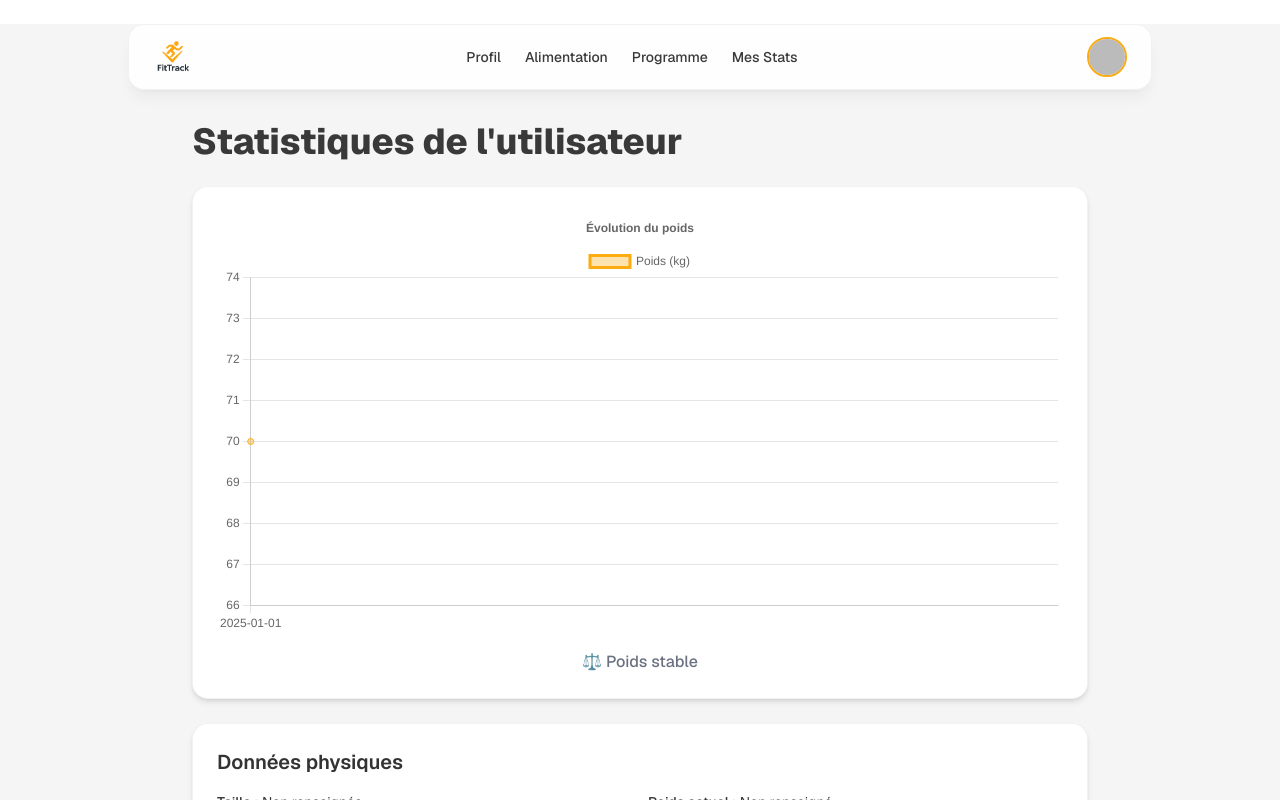
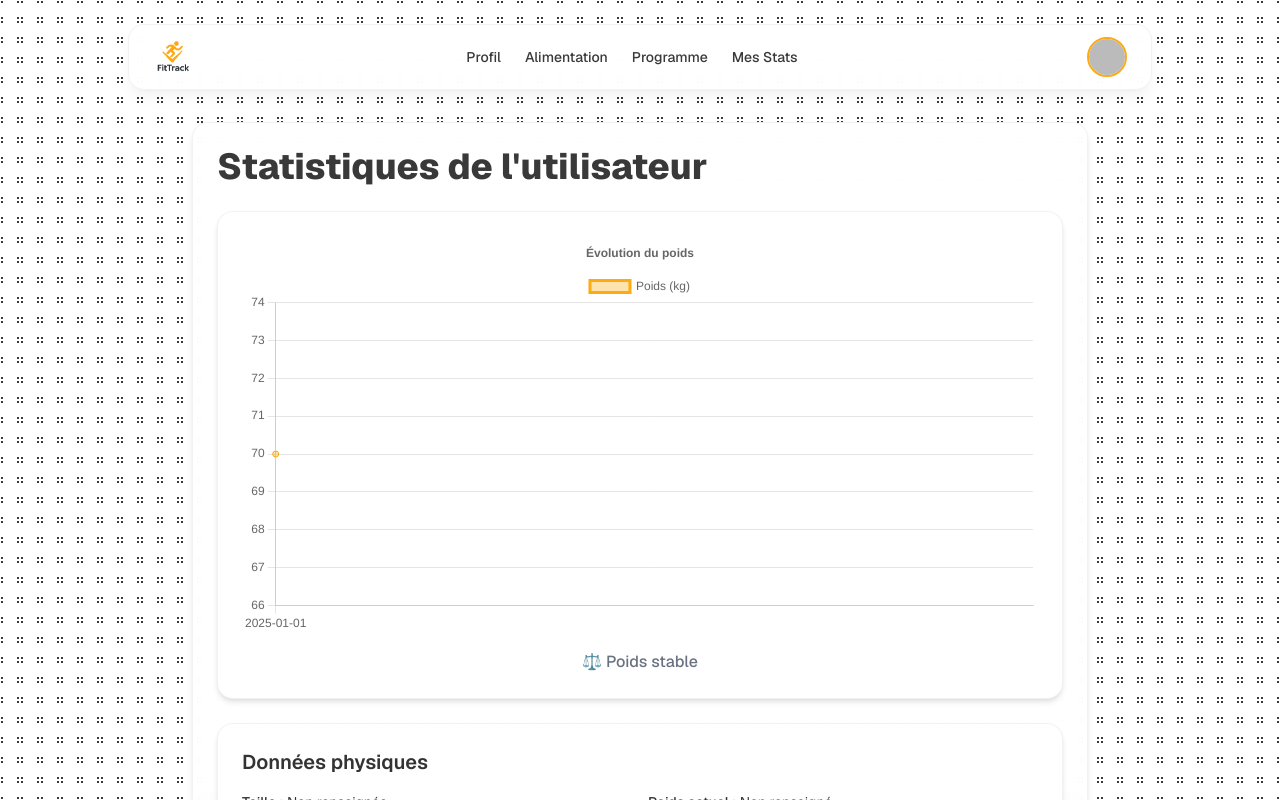
Before and after one commit to Muhammed-Ali19/fitTrack, a Next.js app: page /stats in a window 1280 px wide. Shown: the top 800 px of the page. Built offline with nearby package versions, Linux system fonts and the light colour scheme; no server answers; the database is empty; sample sign-in values are in the browser's storage.

Commit message:
Nouveau pattern sur toute les pages

```diff
--- a/src/app/alimentation/page.tsx
+++ b/src/app/alimentation/page.tsx
@@ -16,6 +16,7 @@
     writeBatch,
 } from "firebase/firestore";
 import { ensureDailyMealsFresh, getCurrentDayKey, readDailyMeals, writeDailyMeals } from "@/lib/dailyMealStorage";
+import PatternBackground from "../components/PatternV2";
 
 type NutritionItem = {
     name: string;
@@ -157,16 +158,16 @@
                     typeof data.nutrition?.targetKcal === "number"
                         ? Math.round(data.nutrition.targetKcal)
                         : typeof data.nutrition?.maintenanceKcal === "number"
-                        ? Math.round(data.nutrition.maintenanceKcal)
-                        : null;
+                            ? Math.round(data.nutrition.maintenanceKcal)
+                            : null;
                 const hydrationTarget = data.hydration?.targetLiters;
                 const lastWaterEstimate = data.metrics?.lastWaterIntakeL;
                 const resolvedWaterGoal =
                     typeof hydrationTarget === "number"
                         ? Number(hydrationTarget.toFixed(2))
                         : typeof lastWaterEstimate === "number"
-                        ? Number(lastWaterEstimate.toFixed(2))
-                        : null;
+                            ? Number(lastWaterEstimate.toFixed(2))
+                            : null;
                 if (isMounted) {
                     setDailyCalorieGoal(resolvedGoal);
                     setDailyWaterGoal(resolvedWaterGoal);
@@ -355,10 +356,11 @@
 
 
     return (
-        <div className="relative min-h-screen overflow-hidden bg-[#F5F5F5] font-sans text-[#333333]">
+        <div className="relative min-h-screen overflow-hidden  font-sans text-[#333333]">
             <Nav />
+            <PatternBackground />
             <main className="min-h-screen flex flex-col items-center p-8">
-                <div className="w-full max-w-6xl">
+                <div className="w-full max-w-6xl bg-white/90 backdrop-blur-sm rounded-2xl p-6 shadow-md border border-black/5 mb-6">
                     <header className="mb-6">
                         <h1 className="text-4xl font-extrabold text-[#39393A]">Alimentation</h1>
                         <p className="mt-2 text-[#333]/80">Recherche, construction de repas et suivi macros via CalorieNinjas.</p>
@@ -629,8 +631,8 @@
                         </section>
                     )}
                 </div>
-            </main>
+            </main >
             <Footer />
-        </div>
+        </div >
     );
 }
--- /dev/null
+++ b/src/app/components/PatternV2.tsx
@@ -0,0 +1,14 @@
+"use client";
+import React from "react";
+import "../patternV2.css"; // le fichier CSS juste en dessous
+
+
+export default function PatternBackground() {
+    return (
+        <div
+            aria-hidden
+            className="pattern-container fixed top-0 left-0 w-screen h-screen -z-10"
+        />
+
+    );
+}
--- a/src/app/modifierProfile/page.tsx
+++ b/src/app/modifierProfile/page.tsx
@@ -6,7 +6,8 @@
 import { auth, db, storage } from "@/firebaseClient";
 import { doc, getDoc, serverTimestamp, updateDoc } from "firebase/firestore";
 import { onAuthStateChanged } from "firebase/auth";
-import { getDownloadURL, ref, uploadBytes } from "firebase/storage";
+import { getDownloadURL, ref, uploadBytes } from "firebase/storage"; ``
+import PatternBackground from "../components/PatternV2";
 
 type TrainingPlanType = "FULL_BODY" | "UPPER_LOWER" | "SPLIT_4" | "PPL";
 type GoalCode = "MASS_GAIN" | "MUSCLE_MAINTAIN" | "CUTTING" | "GET_BACK_IN_SHAPE";
@@ -188,13 +189,14 @@
     return Number.isFinite(value) && value > 0 ? `${(value / 100).toFixed(2)} m` : null;
   }, [form.heightCm]);
 
-  if (loading) return <div><Nav /><div className="flex min-h-[60vh] items-center justify-center">Chargement du profil...</div></div>;
+  if (loading) return <div><Nav /> <PatternBackground /><div className="flex min-h-[60vh] items-center justify-center">Chargement du profil...</div></div>;
 
   // -------------------- JSX --------------------
   return (
-    <div className="bg-[#F5F5F5] min-h-screen text-[#333333]">
+    <div className=" min-h-screen text-[#333333]">
       <Nav />
-      <main className="mx-auto mt-10 w-[min(900px,92%)] rounded-3xl border border-black/5 bg-white/90 p-8 shadow-lg shadow-black/5 backdrop-blur">
+      <PatternBackground />
+      <main className="mx-auto mt-10 w-[min(900px,92%)] rounded-3xl border border-black/5 bg-white/90 p-8 shadow-lg shadow-black/5 backdrop-blur bg-white/90 backdrop-blur-sm rounded-2xl p-6 shadow-md border border-black/5 mb-6">
         <div className="mb-8 flex flex-col gap-4 sm:flex-row sm:items-center sm:justify-between">
           <div>
             <h1 className="text-3xl font-extrabold text-[#39393A]">Modifier le profil</h1>
@@ -285,7 +287,7 @@
           </div>
         </form>
       </main>
-    </div>
+    </div >
   );
 }
 
--- a/src/app/page.tsx
+++ b/src/app/page.tsx
@@ -15,7 +15,7 @@
 import { auth, db } from "@/firebaseClient";
 import { onAuthStateChanged } from "firebase/auth";
 import { doc, getDoc, serverTimestamp, setDoc } from "firebase/firestore";
-import AnimatedBackground from "./components/AnimatedBackground";
+import PatternBackground from "./components/PatternV2";
 
 type SyncFeedback = { type: "success" | "error" | "info"; message: string };
 
@@ -253,7 +253,7 @@
 
 
       <Nav />
-      <AnimatedBackground />
+      <PatternBackground />
 
 
 
--- /dev/null
+++ b/src/app/patternV2.css
@@ -0,0 +1,10 @@
+.pattern-container {
+    width: 100%;
+    height: 100%;
+    background: radial-gradient(circle at 10% 10%, #39393A 5%, transparent 5%),
+        radial-gradient(circle at 90% 10%, #39393A 5%, transparent 5%),
+        radial-gradient(circle at 90% 90%, #39393A 5%, transparent 5%),
+        radial-gradient(circle at 10% 90%, #39393A 5%, transparent 5%);
+    background-size: 20px 20px;
+    box-shadow: 0 0 10px rgba(0, 0, 0, 0.3);
+}
--- a/src/app/profil/page.tsx
+++ b/src/app/profil/page.tsx
@@ -6,6 +6,7 @@
 import { getStoredDailyCalories, MEAL_DAY_KEY, MEAL_STORAGE_KEY } from "@/lib/dailyMealStorage";
 import { onAuthStateChanged, signOut } from "firebase/auth";
 import { doc, getDoc, updateDoc, serverTimestamp } from "firebase/firestore";
+import PatternBackground from "../components/PatternV2";
 
 type UserProfile = {
     firstName?: string;
@@ -298,6 +299,8 @@
     return (
         <div>
             <Nav photoUrl={profile?.photoUrl} />
+            <PatternBackground />
+
             {error && <div className="mx-auto mt-12 max-w-lg rounded-xl border border-red-200 bg-red-50 px-6 py-5 text-red-700">{error}</div>}
             <input ref={fileInputRef} type="file" accept="image/*" className="hidden" onChange={handleFileChange} />
             {profile && (
--- a/src/app/programme/page.tsx
+++ b/src/app/programme/page.tsx
@@ -6,6 +6,7 @@
 import { onAuthStateChanged, signOut } from "firebase/auth";
 import { doc, getDoc } from "firebase/firestore";
 import { useRouter } from "next/navigation";
+import PatternBackground from "../components/PatternV2";
 
 type UserProfile = {
     photoUrl?: string;
@@ -104,16 +105,16 @@
     if (loading) return <div>Chargement...</div>;
 
     return (
-        <div className="relative min-h-screen overflow-hidden bg-[#F5F5F5] font-sans text-[#333]">
+        <div className="relative min-h-screen overflow-hidden  font-sans text-[#333]">
             <Nav photoUrl={profile?.photoUrl} />
+            <PatternBackground />
 
-            <main className="p-8 flex flex-col items-center">
+            <main className="p-8 flex flex-col items-center pt-24 pb-16">
                 {/* Titre principal */}
+                <div className="bg-white/90 backdrop-blur-sm rounded-2xl p-6 shadow-md border border-black/5 mb-6">
                     <h1 className="text-4xl font-bold text-[#39393A] my-6">
                         🏋️‍♂️ Mes Programmes d’Entraînement
-                </h1>
-
-                {/* Section Récapitulatif */}
+                    </h1> {/* Section Récapitulatif */}
                     <section className="bg-white border border-[#FCAB10]/30 rounded-2xl shadow-lg w-full max-w-3xl p-6 mb-10 flex justify-between items-center text-center">
                         <div>
                             <p className="text-2xl font-bold text-[#FCAB10]">{seances.length}</p>
@@ -132,7 +133,7 @@
                     {/* Formulaire */}
                     <form
                         onSubmit={ajouterSeance}
-                    className="bg-white shadow-lg rounded-2xl p-8 w-full max-w-2xl border border-[#FCAB10]/20 space-y-6"
+                        className="bg-white shadow-lg rounded-2xl p-8 w-full max-w-2xl border border-[#FCAB10]/20 space-y-6 "
                     >
                         <h2 className="text-2xl font-semibold text-[#39393A] mb-4">➕ Créer une nouvelle séance</h2>
 
@@ -266,9 +267,13 @@
 
                         {seances.length === 0 && <p className="text-center text-gray-500 mt-6">Aucune séance enregistrée. Commence à créer ton premier programme 💪</p>}
                     </section>
-            </main>
+                </div>
+
+
+
+            </main >
 
             <Footer />
-        </div>
+        </div >
     );
 }
--- a/src/app/stats/page.tsx
+++ b/src/app/stats/page.tsx
@@ -18,6 +18,7 @@
 } from "chart.js";
 import { Line } from "react-chartjs-2";
 import { useRouter } from "next/navigation";
+import PatternBackground from "../components/PatternV2";
 
 ChartJS.register(CategoryScale, LinearScale, PointElement, LineElement, Title, Tooltip, Legend);
 
@@ -134,11 +135,12 @@
         weightChange < 0 ? "text-green-600" : weightChange > 0 ? "text-red-600" : "text-gray-500";
 
     return (
-        <div className="min-h-screen bg-[#F5F5F5] font-sans text-[#333333]">
+        <div className="min-h-screen font-sans text-[#333333] ">
             <Nav photoUrl={profile?.photoUrl} />
+            <PatternBackground />
 
-            <main className="min-h-screen flex flex-col items-center p-8">
-                <div className="w-full max-w-4xl">
+            <main className="min-h-screen flex flex-col items-center p-8 ">
+                <div className="w-full max-w-4xl bg-white/90 backdrop-blur-sm rounded-2xl p-6 shadow-md border border-black/5 mb-6">
                     <h1 className="text-4xl font-extrabold text-[#39393A] mb-6">
                         Statistiques de {profile?.firstName || "l'utilisateur"}
                     </h1>
@@ -201,9 +203,9 @@
                         </p>
                     </section>
                 </div>
-            </main>
+            </main >
 
             <Footer />
-        </div>
+        </div >
     );
 }
```
Lines whose indentation alone changed are shown as unchanged.
